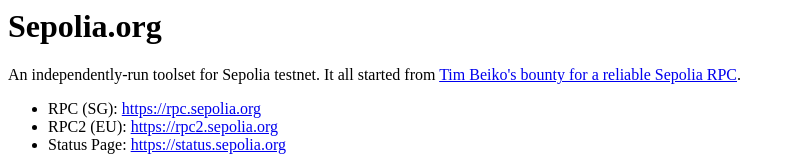
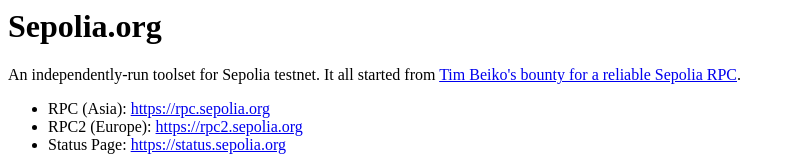
Before and after one commit to unnawut/sepolia-org-landing, a plain HTML site: page index.html in a window 1280 px wide. Shown: the top 167 px of the page, without its empty margins (0-795 px from the left). Drawn offline with Linux system fonts and the light colour scheme.

Commit message:
Update index.html

```diff
--- a/index.html
+++ b/index.html
@@ -2,8 +2,8 @@
 An independently-run toolset for Sepolia testnet. It all started from <a href="https://twitter.com/TimBeiko/status/1536802812683689985">Tim Beiko's bounty for a reliable Sepolia RPC</a>.
 
 <ul>
-  <li>RPC (SG): <a href="https://rpc.sepolia.org">https://rpc.sepolia.org</a></li>
-  <li>RPC2 (EU): <a href="https://rpc2.sepolia.org">https://rpc2.sepolia.org</a></li>
+  <li>RPC (Asia): <a href="https://rpc.sepolia.org">https://rpc.sepolia.org</a></li>
+  <li>RPC2 (Europe): <a href="https://rpc2.sepolia.org">https://rpc2.sepolia.org</a></li>
   <li>Status Page: <a href="https://status.sepolia.org">https://status.sepolia.org</a></li>
 </ul>
 
```
